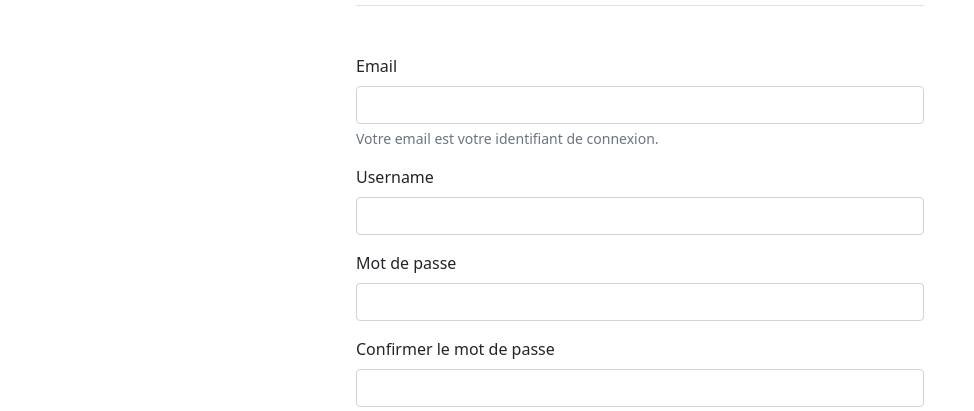
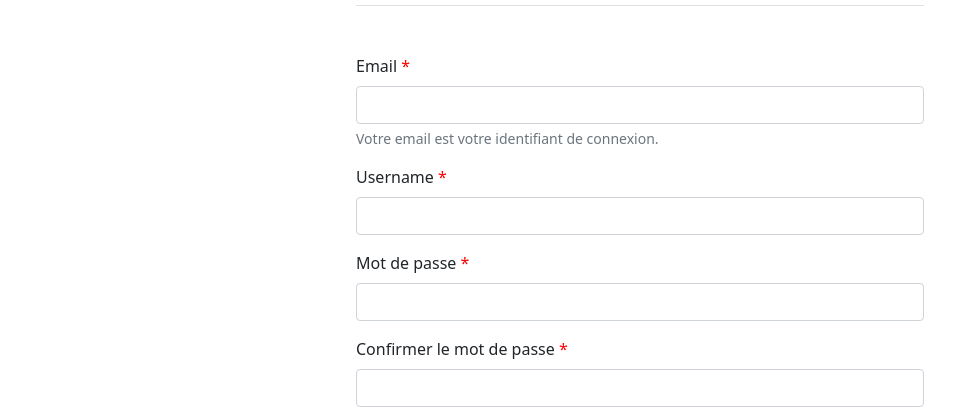
Before and after one commit to Projet-Tutore-Affichage-Dynamique/Atelier-2-reunionou, a Vue app in the folder reunionou/: page /register in a window 1280 px wide. Shown: the part 203-614 px from the top of the page, without its empty margins (0-974 px from the left). Built offline with nearby package versions, Linux system fonts and the light colour scheme.

Commit message:
style astériques
ajout de style pour ajouter une astérisque aux caractères obligatoires des formulaires

```diff
--- a/reunionou/src/components/AppNewEvent.vue
+++ b/reunionou/src/components/AppNewEvent.vue
@@ -2,20 +2,20 @@
     <form class="container w-50 my-5" @submit.prevent="handleSubmit">
         <h1 class="mb-5 border-bottom pb-2">Créer un nouvel événement</h1>
         <div class="mb-3">
-            <label for="titre" class="form-label">Titre</label>
-            <input v-model="titre" type="text" class="form-control" id="titre" name="titre" />
+            <label for="titre" class="form-label required">Titre</label>
+            <input v-model="titre" type="text" class="form-control" id="titre" name="titre" required />
         </div>
         <div class="mb-3">
             <label for="login" class="form-label">Description</label>
             <input v-model="description" type="text" class="form-control" id="description" name="description" />
         </div>
         <div class="mb-3">
-            <label for="pwd" class="form-label">Date</label>
-            <input v-model="date_RV" type="datetime-local" class="form-control" id="date_RV" />
+            <label for="pwd" class="form-label required">Date</label>
+            <input v-model="date_RV" type="datetime-local" class="form-control" id="date_RV" required />
         </div>
         <div class="mb-3">
-            <label for="conf_pwd" class="form-label">Lieu</label>
-            <input v-model="geoloc" type="text" class="form-control" id="geoloc" />
+            <label for="conf_pwd" class="form-label required">Lieu</label>
+            <input v-model="geoloc" type="text" class="form-control" id="geoloc" required />
         </div>
         <div class="my-5">
             <button type="submit" class="btn btn-primary me-2">Créer l'événénement</button>
@@ -68,3 +68,6 @@ export default {
     }
 };
 </script>
+<style>
+@import './_partials/style.css';
+</style>
--- a/reunionou/src/components/AppRegister.vue
+++ b/reunionou/src/components/AppRegister.vue
@@ -2,7 +2,7 @@
   <form class="container w-50 my-5" @submit.prevent="handleSubmit">
     <h1 class="mb-5 border-bottom pb-2">Création de compte</h1>
     <div class="mb-3">
-      <label for="email" class="form-label">Email</label>
+      <label for="email" class="form-label required">Email</label>
       <input
         v-model="email"
         type="email"
@@ -16,11 +16,11 @@
       </div>
     </div>
     <div class="mb-3">
-      <label for="login" class="form-label">Username</label>
+      <label for="login" class="form-label required">Username</label>
       <input v-model="login" type="text" class="form-control" id="login" name="login"/>
     </div>
     <div class="mb-3">
-      <label for="pwd" class="form-label">Mot de passe</label>
+      <label for="pwd" class="form-label required">Mot de passe</label>
       <input
         v-model="pwd"
         type="password"
@@ -29,7 +29,7 @@
       />
     </div>
     <div class="mb-3">
-      <label for="conf_pwd" class="form-label">Confirmer le mot de passe</label>
+      <label for="conf_pwd" class="form-label required">Confirmer le mot de passe</label>
       <input
         v-model="conf_pwd"
         type="password"
@@ -93,3 +93,6 @@ export default {
   },
 };
 </script>
+<style>
+@import './_partials/style.css';
+</style>
--- /dev/null
+++ b/reunionou/src/components/_partials/style.css
@@ -0,0 +1,4 @@
+.required:after {
+    content: ' *';
+    color: red;
+}
```
